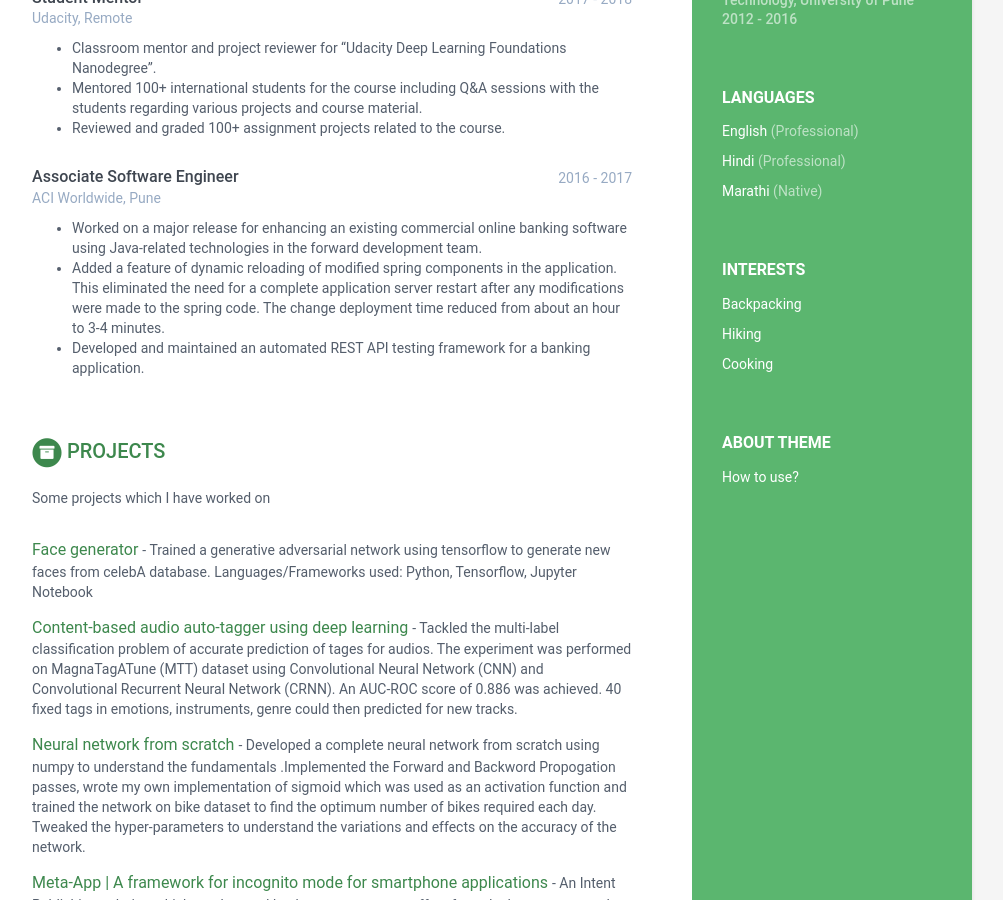
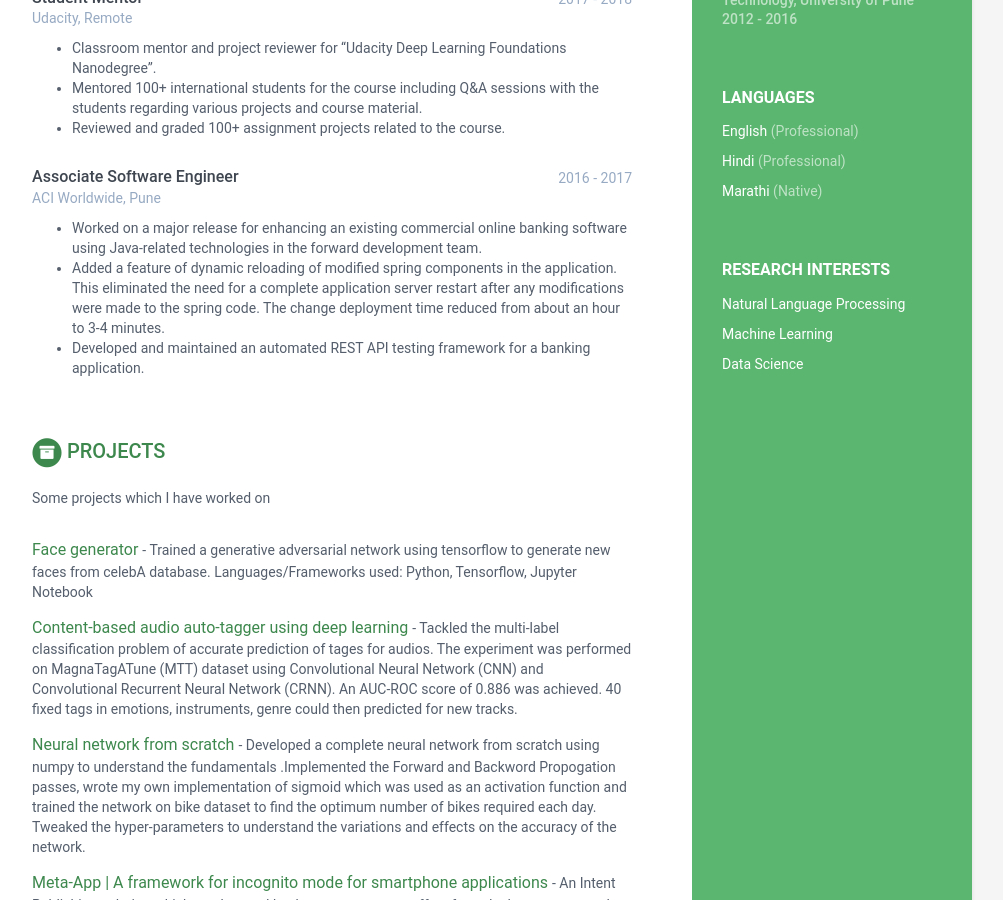
Before and after one commit to omkarpat/mystory, a Jekyll site: the page built from index.html, in a window 1280 px wide and 900 px high, scrolled down 708 px. Shown: the whole window, without its empty margins (168-1171 px from the left). Built offline with Jekyll 4.4.1, drawn with Linux system fonts in a browser that asks for light colours.

Commit message:
added research interest and hobbies

```diff
--- a/_data/data.yml
+++ b/_data/data.yml
@@ -34,13 +34,26 @@ sidebar:
         level: Native
 
     interests:
+      - item: Natural Language Processing
+        link:
+
+      - item: Machine Learning
+        link:
+
+      - item: Data Science
+        link:
+
+    hobblies:
       - item: Backpacking
         link:
 
       - item: Hiking
         link:
 
-      - item: Cooking
+      - item: Photography
+        link:
+
+      - item: Dramatics
         link:
 
 career-profile:
--- /dev/null
+++ b/_includes/hobbies.html
@@ -0,0 +1,22 @@
+{% assign hobbies = site.data.data.sidebar.hobbies %}
+{% if hobbies %}
+<div class="hobbies-container container-block">
+
+  <h2 class="container-block-title">
+    Hobbies
+  </h2>
+
+  <ul class="list-unstyled hobbies-list">
+    {% for hobby in hobbies %}
+
+      {% if hobby.link %}
+      <li><a href="{{ hobby.link }}">{{ hobby.item }}</a></li>
+      {% else %}
+      <li>{{ hobby.item }}</li>
+      {% endif %}
+
+    {% endfor %}
+  </ul>
+
+</div><!--//hobbies-->
+{% endif %}
--- a/_includes/interests.html
+++ b/_includes/interests.html
@@ -3,7 +3,7 @@
 <div class="interests-container container-block">
 
   <h2 class="container-block-title">
-    Interests
+    Research Interests
   </h2>
 
   <ul class="list-unstyled interests-list">
--- a/_includes/sidebar.html
+++ b/_includes/sidebar.html
@@ -25,9 +25,6 @@
 
   {% include language.html %}
   {% include interests.html %}
-
-  {% if sidebar.about %}
-    {% include about.html %}
-  {% endif %}
+  {% include hobbies.html %}
 
 </div><!--//sidebar-wrapper-->
```
